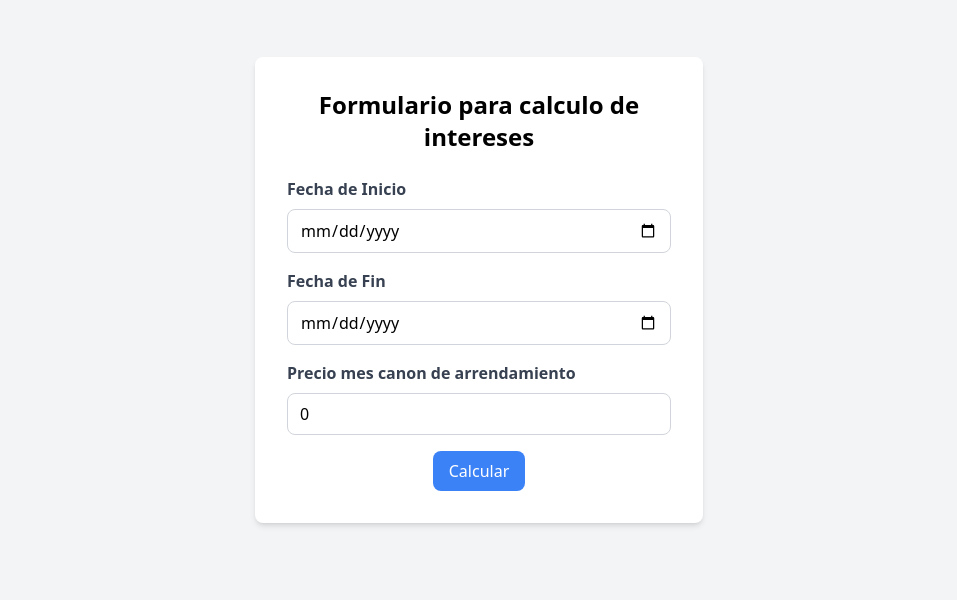
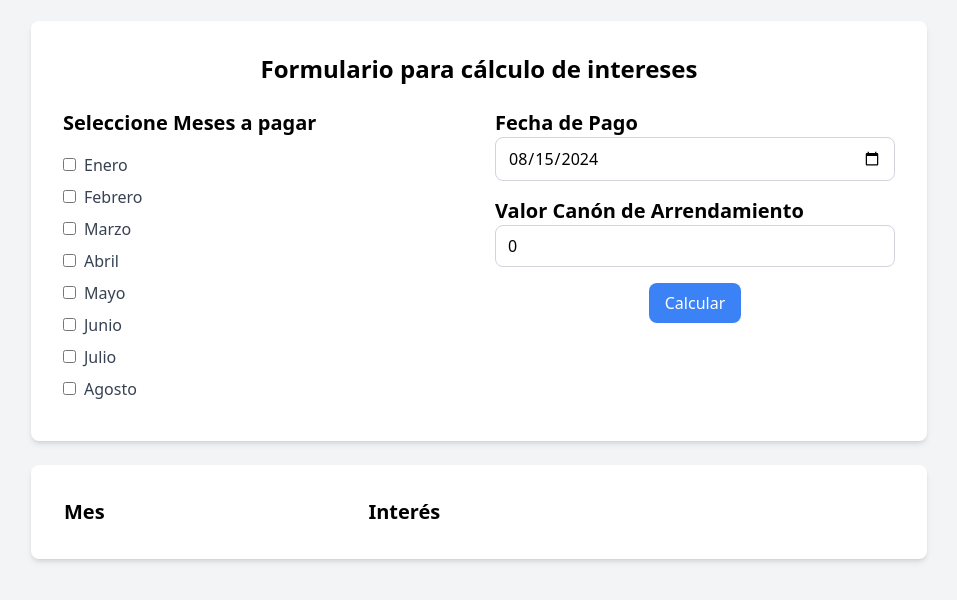
Before and after one commit to Doogie-Projects/Arriendos, an Angular app: page / in a window 1280 px wide. Shown: the part 110-710 px from the top of the page, without its empty margins (161-1118 px from the left). Built offline with nearby package versions, Linux system fonts and the light colour scheme.

Commit message:
hard fixes

```diff
--- a/src/app/app.component.html
+++ b/src/app/app.component.html
@@ -8,27 +8,60 @@
 <!-- * * * * * * * * * * * * * * * * * * * * * * * * * * * * * * * -->
 
 <div class="min-h-screen flex items-center justify-center bg-gray-100">
-  <div class="bg-white p-8 rounded-lg shadow-md w-full max-w-md">
-    <h2 class="text-2xl font-bold mb-6 text-center">Formulario para calculo de intereses</h2>
+  <div>
+    <div class="bg-white p-8 rounded-lg shadow-md w-full max-w-4xl">
+      <h2 class="text-2xl font-bold mb-6 text-center">Formulario para cálculo de intereses</h2>
       <form (ngSubmit)="onSubmit()">
+        <div class="grid grid-cols-2 gap-8">
+          <div>
+            <h3 class="text-xl font-bold mb-4">Seleccione Meses a pagar</h3>
+            <ng-container *ngFor="let month of months; let i = index">
+              <div *ngIf="i <= currentMonth" class="mb-2">
+                <input type="checkbox" id="month{{i}}" name="months" [(ngModel)]="selectedMonths[i]">
+                <label for="month{{i}}" class="ml-2 text-gray-700">{{ month }}</label>
+              </div>
+            </ng-container>
+          </div>
+          <div>
             <div class="mb-4">
-        <label for="startDate" class="block text-gray-700 font-bold mb-2">Fecha de Inicio</label>
-        <input type="date" id="startDate" name="startDate" [(ngModel)]="startDate" class="w-full px-3 py-2 border border-gray-300 rounded-lg focus:outline-none focus:ring-2 focus:ring-blue-500" required>
+              <label for="paymentDate" class="text-xl font-bold mb-4">Fecha de Pago</label>
+              <input type="date" id="paymentDate" name="paymentDate" [(ngModel)]="paymentDate"
+                class="w-full px-3 py-2 border border-gray-300 rounded-lg focus:outline-none focus:ring-2 focus:ring-blue-500"
+                required>
             </div>
             <div class="mb-4">
-        <label for="endDate" class="block text-gray-700 font-bold mb-2">Fecha de Fin</label>
-        <input type="date" id="endDate" name="endDate" [(ngModel)]="endDate" class="w-full px-3 py-2 border border-gray-300 rounded-lg focus:outline-none focus:ring-2 focus:ring-blue-500" required>
-      </div>
-      <div class="mb-4">
-        <label for="price" class="block text-gray-700 font-bold mb-2">Precio mes canon de arrendamiento</label>
-        <input type="number" id="price" name="price" [(ngModel)]="price" class="w-full px-3 py-2 border border-gray-300 rounded-lg focus:outline-none focus:ring-2 focus:ring-blue-500" required>
+              <label for="value" class="text-xl font-bold mb-4">Valor Canón de Arrendamiento</label>
+              <input type="number" id="value" name="value" [(ngModel)]="value"
+                class="w-full px-3 py-2 border border-gray-300 rounded-lg focus:outline-none focus:ring-2 focus:ring-blue-500"
+                required>
             </div>
             <div class="flex justify-center">
-        <button type="submit" class="bg-blue-500 text-white px-4 py-2 rounded-lg hover:bg-blue-600 focus:outline-none focus:ring-2 focus:ring-blue-500">Calcular</button>
+              <button type="submit"
+                class="bg-blue-500 text-white px-4 py-2 rounded-lg hover:bg-blue-600 focus:outline-none focus:ring-2 focus:ring-blue-500">Calcular</button>
+            </div>
+          </div>
         </div>
       </form>
     </div>
+    <div class="bg-white p-8 rounded-lg shadow-md w-full max-w-4xl mt-6">
+      <table class="w-full text-left border-collapse">
+        <thead>
+          <tr>
+            <th class="text-xl font-bold mb-4">Mes</th>
+            <th class="text-xl font-bold mb-4">Interés </th>
+          </tr>
+        </thead>
+        <tbody>
+          <tr *ngFor="let interest of totalInterestArray; let i = index">
+            <td class="border-b px-4 py-2">{{ selectedMonthsName[i] }}</td>
+            <td class="border-b px-4 py-2">{{ interest | number: '1.2-2' }}</td>
+          </tr>
+        </tbody>
+      </table>
     </div>
+  </div>
+</div>
+
 
 <!-- * * * * * * * * * * * * * * * * * * * * * * * * * * * * * * * * -->
 <!-- * * * * * * * * * * * The content above * * * * * * * * * * * * -->
--- a/src/app/app.component.ts
+++ b/src/app/app.component.ts
@@ -1,100 +1,101 @@
 import { Component } from '@angular/core';
-import { FormsModule } from '@angular/forms'; // Import FormsModule
+import { FormsModule } from '@angular/forms';
+import { CommonModule } from '@angular/common';
 
 @Component({
   selector: 'app-root',
   templateUrl: './app.component.html',
   styleUrls: ['./app.component.css'],
   standalone: true,
-  imports: [FormsModule]
+  imports: [FormsModule, CommonModule]
 })
 export class AppComponent {
-  startDate: string = '';
-  endDate: string = '';
-  price: number = 0;
-  daysBetween: number = 0;
-
-  // Arreglo para las tasas de interes se pueden obtener de una API (https://www.ceta.org.co/html/usura.asp?txtAnod=2024&txtAnoh=2024&btnBuscar=Ver+Tasa+de+Usura)
+  totalInterestArray: number[] = [];
+  months = ['Enero', 'Febrero', 'Marzo', 'Abril', 'Mayo', 'Junio', 'Julio', 'Agosto', 'Septiembre', 'Octubre', 'Noviembre', 'Diciembre'];
+  currentDate = new Date();
+  currentDay = new Date().getDate();
+  currentMonth = new Date().getMonth();
+  selectedMonths = new Array(this.months.length).fill(false);
+  selectedMonthsName: string[] = [];
+  paymentDate: string;
+  value: number;
   interestRates = [
-    { month: '2024-01', rate: 34.98 },
-    { month: '2024-02', rate: 34.97 },
-    { month: '2024-03', rate: 33.30 },
-    { month: '2024-04', rate: 33.09 },
-    { month: '2024-05', rate: 31.53 },
-    { month: '2024-06', rate: 30.84 },
-    { month: '2024-07', rate: 29.49 },
-    { month: '2024-08', rate: 29.21 },
+    { month: 'Enero', rate: 34.98 },
+    { month: 'Febrero', rate: 34.97 },
+    { month: 'Marzo', rate: 33.30 },
+    { month: 'Abril', rate: 33.09 },
+    { month: 'Mayo', rate: 31.53 },
+    { month: 'Junio', rate: 30.84 },
+    { month: 'Julio', rate: 29.49 },
+    { month: 'Agosto', rate: 29.21 },
   ];
 
-  onSubmit() {
-    const start = new Date(this.startDate);
-    const end = new Date(this.endDate);
-    const timeDiff = end.getTime() - start.getTime();
-    this.daysBetween = timeDiff / (1000 * 3600 * 24);
 
-    console.log('Fecha inicio:', this.startDate);
-    console.log('Fecha fin:', this.endDate);
-    console.log('Canon:', this.price);
-    console.log('Dias en mora:', this.daysBetween);
-
-    // Calcular con interes simple
-    const simpleInterest = this.calculateSimpleInterest();
-    console.log('Total Interes a pagar (Simple):', simpleInterest);
-
-    // Calcular con interes compuesto
-    const compoundInterest = this.calculateCompoundInterest();
-    console.log('Total Interes a pagar (Compuesto):', compoundInterest);
+  constructor() {
+    const today = new Date();
+    this.paymentDate = today.toISOString().split('T')[0];
+    this.value = 0;
   }
 
-  calculateSimpleInterest(): number {
+  calculateSimpleInterest(): { totalInterest: number, totalInterestArray: number[], selectedMonthsName: string[] } {
+    let totalInterestArray = [];
     let totalInterest = 0;
-    let currentDate = new Date(this.startDate);
+    let selectedMonthsName = [];
+    const firstTrueIndex = this.selectedMonths.findIndex(month => month === true);
+    // console.log('First True:', firstTrueIndex);
+    // let currentDate = new Date(this.startDate);
 
-    while (currentDate < new Date(this.endDate)) {
-      const monthYear = `${currentDate.getFullYear()}-${('0' + (currentDate.getMonth() + 1)).slice(-2)}`;
-      const interestRate = this.interestRates.find(rate => rate.month === monthYear)?.rate ?? 0;
+    for (let i = 0; i < this.selectedMonths.length; i++) {
+      if (this.selectedMonths[i]) {
+        const month = this.months[i];
+        const interestRate = this.interestRates.find(rate => rate.month === month)?.rate ?? 0;
+        // console.log('Interest Rate:', interestRate);
 
-      const daysInMonth = new Date(currentDate.getFullYear(), currentDate.getMonth() + 1, 0).getDate();
-      const daysInCurrentMonth = Math.min(daysInMonth, (new Date(this.endDate).getDate() - currentDate.getDate() + 1));
+        let daysInMonth = 30;
+        let isLastTrue = true;
 
-      const dailyRate = (interestRate / 100) / 365;
+        for (let j = i + 1; j < this.selectedMonths.length; j++) {
+          if (this.selectedMonths[j] === true) {
+            isLastTrue = false;
+            break;
+          }
+        }
 
-      const interest = this.price * dailyRate * daysInCurrentMonth;
-      totalInterest += interest;
-
-      // Siguiente mes
-      currentDate.setMonth(currentDate.getMonth() + 1);
-      currentDate.setDate(1);
+        if (this.selectedMonths[i] === true && isLastTrue) {
+          daysInMonth = this.currentDay-1;
+        }
+        let interest = (this.value * interestRate * daysInMonth) / (100 * 360);
+        totalInterest += interest * (i - firstTrueIndex + 1);
+        totalInterestArray.push(interest * (i - firstTrueIndex + 1));
+        // console.log('I:', i);
+        // totalInterestArray.push(interest);
+        // console.log(this.months[i]);
+        // selectedMonthsName.push(this.months[i]);
+        selectedMonthsName.push(month);
+        // console.log(selectedMonthsName);
+      }
     }
 
-    return totalInterest;
+    return { totalInterest, totalInterestArray, selectedMonthsName };
   }
 
-  calculateCompoundInterest(): number {
-    let principal = this.price;
-    let currentDate = new Date(this.startDate);
-    let totalInterest = 0;
+  onSubmit() {
+    // Lógica para calcular intereses
+    const { totalInterest, totalInterestArray, selectedMonthsName } = this.calculateSimpleInterest();
+    console.log('1. Fecha actual:', this.currentDate);
+    console.log('2. current Month:', this.currentMonth);
+    console.log('2.1. Día actual:', this.currentDay);
+    console.log('2.5. Meses seleccionados TF:', this.selectedMonths);
+    console.log('3. Meses seleccionados:', selectedMonthsName);
+    console.log('4. Fecha de pago:', this.paymentDate);
+    console.log('5. Valor:', this.value);
 
-    while (currentDate < new Date(this.endDate)) {
-      const monthYear = `${currentDate.getFullYear()}-${('0' + (currentDate.getMonth() + 1)).slice(-2)}`;
-      const interestRate = this.interestRates.find(rate => rate.month === monthYear)?.rate ?? 0;
+    // const { totalInterest, totalInterestArray, selectedMonthsName } = this.calculateSimpleInterest();
+    console.log('6. Interés simple:', totalInterest);
+    this.totalInterestArray = totalInterestArray;
+    this.selectedMonthsName = selectedMonthsName;
+    // const { totalInterest, totalInterestArray } = this.calculateSimpleInterest();
+    console.log('7. Array:', totalInterestArray)
+  }
 
-      const daysInMonth = new Date(currentDate.getFullYear(), currentDate.getMonth() + 1, 0).getDate();
-      const daysInCurrentMonth = Math.min(daysInMonth, (new Date(this.endDate).getDate() - currentDate.getDate() + 1));
-
-      const dailyRate = (interestRate / 100) / 365;
-
-      const periods = daysInCurrentMonth;
-      const compoundInterestFactor = Math.pow(1 + dailyRate, periods);
-      totalInterest = principal * (compoundInterestFactor - 1);
-
-      principal += totalInterest;
-
-      // Siguiente mes
-      currentDate.setMonth(currentDate.getMonth() + 1);
-      currentDate.setDate(1);
-    }
-
-    return principal - this.price;
-  }
 }
```
Lines whose indentation alone changed are shown as unchanged.
